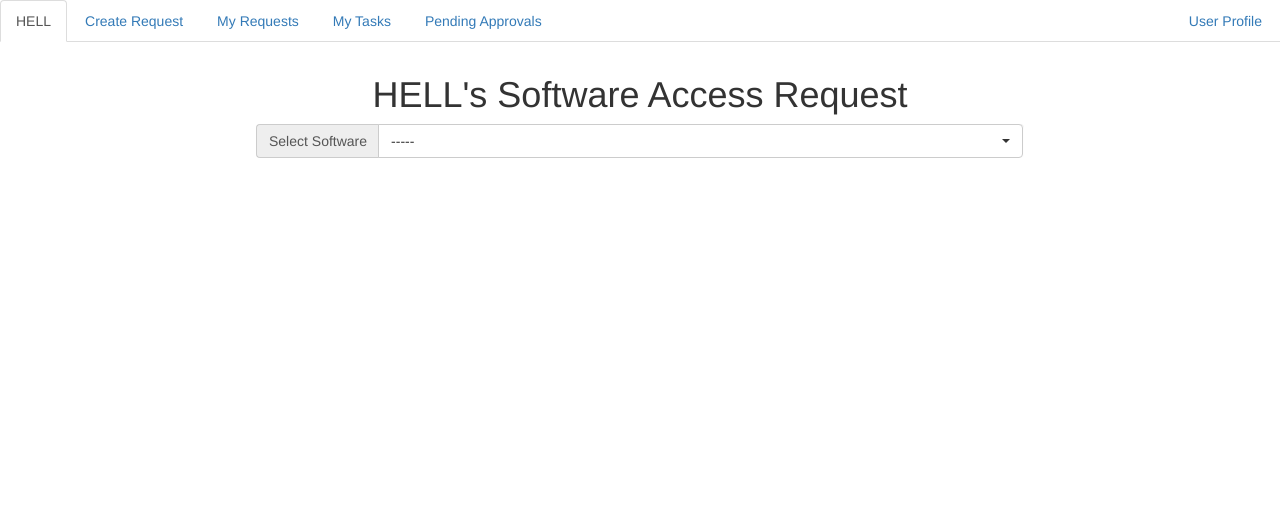
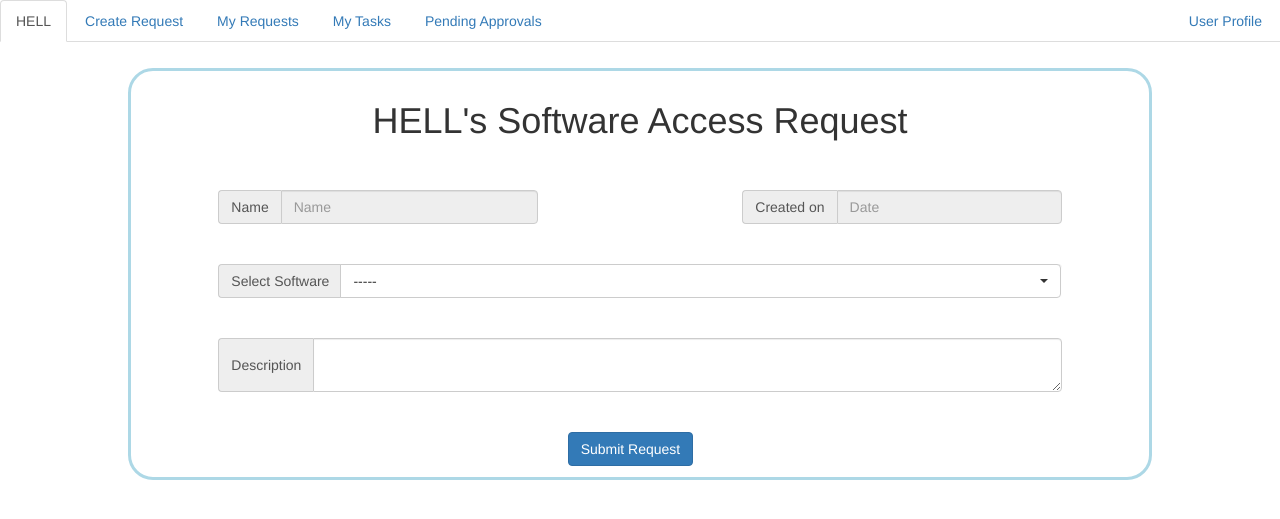
Before and after one commit to OmegaHelix/ENSE470, a PHP site: page /form.php in a window 1280 px wide. Shown: the top 519 px of the page. Run offline with PHP 8.4, Linux system fonts and the light colour scheme; some libraries are stand-ins or nearby versions.

Commit message:
updated formatting, v1.0 request form GUI

```diff
--- a/source/backend/creationscripts/ENSE470.sql
+++ b/source/backend/creationscripts/ENSE470.sql
@@ -70,7 +70,11 @@ CREATE TABLE `software` (
 CREATE TABLE `users` (
   `ID`           int(11) UNSIGNED NOT NULL,
   `username`     varchar(60) NOT NULL,
+  `lastname`     varchar(60) NOT NULL,
+  `middlename`     varchar(60),
+  `firstname`     varchar(60) NOT NULL,
   `password`     varchar(60) NOT NULL,
+  `location`     varchar(60) NOT NULL,
   `accessType`   varchar(20) NOT NULL DEFAULT 'user'
 ) ENGINE=InnoDB DEFAULT CHARSET=utf8;
 
--- a/source/frontend/pages/allusers/header.php
+++ b/source/frontend/pages/allusers/header.php
@@ -22,7 +22,7 @@
   <li role="presentation"><a href="#">Pending Approvals</a></li>
   <li role="presentation" class= "pull-right"><a href="#">User Profile</a></li>
 </ul>
-<div style="padding-left:20%; padding-right:20%; padding-top:1%;">
+<div style="padding-left:10%; padding-right:10%; padding-top:2%;">
 <?php
 /**
  *
--- a/source/frontend/pages/softwareuser/form.php
+++ b/source/frontend/pages/softwareuser/form.php
@@ -10,9 +10,34 @@ require_once("../allusers/header.php");
 
 ?>
 
-<form>
+<form style="border:solid; border-color:lightblue; border-radius:25px; padding:1% 0;" >
     <h1 class="text-center"> HELL's Software Access Request</h1>
-    <div class= "form-group">
+
+    <br>
+    <br>
+
+    <div class="row">
+        <div class="col-xs-1"></div>
+        <div class= "col-xs-4">
+            <div class="input-group ">
+                <span class="input-group-addon" id="basic-addon3">Name</span>
+                <input disabled type="text" class="form-control" id="Name" placeholder="Name" aria-describedby="basic-addon3">
+            </div>
+        </div>
+        <div class="col-xs-2"></div>
+        <div class="col-xs-4">
+            <div class="input-group">
+                <span class="input-group-addon" id="basic-addon3">Created on</span>
+                <input disabled type="text" class="form-control" id="DateCreated" placeholder="Date" aria-describedby="basic-addon3">
+            </div>
+        </div>
+        <div class="col-xs-1"></div>
+    </div>
+<br>
+<br>
+    <div class= "row">
+        <div class="col-xs-1"></div>
+        <div class="col-xs-10">
             <div class="input-group">
                 <span class="input-group-addon" id="basic-addon3">Select Software</span>
                 <select class="selectpicker form-control" data-live-search="true" data-live-search-placeholder="Search" data-actions-box="true" aria-describedby="basic-addon3">
@@ -24,6 +49,28 @@ require_once("../allusers/header.php");
                 </select>
             </div>
         </div>
+        <div class="col-xs-1"></div>
+    </div>
+    <br> <br>
+
+
+    <div class="row">
+        <div class="col-xs-1"></div>
+        <div class="col-xs-10">
+            <div class="input-group">
+                <span class="input-group-addon" id="basic-addon3">Description</span>
+                <textarea multiline=true class="form-control" id="Description" aria-describedby="basic-addon3"></textarea>
+            </div>
+        </div>
+        <div class="col-xs-1"></div>
+    </div>
+
+    <br> <br>
+    <div class="row">
+        <div class="col-xs-5"></div>
+        <div class="col-xs-2"><button type="submit" class="btn btn-primary">Submit Request</button></div>
+        <div class="col-xs-5"></div>
+    </div>
 
 </form>
 <?php require_once("../allusers/footer.php"); ?>
```
Lines whose indentation alone changed are shown as unchanged.
